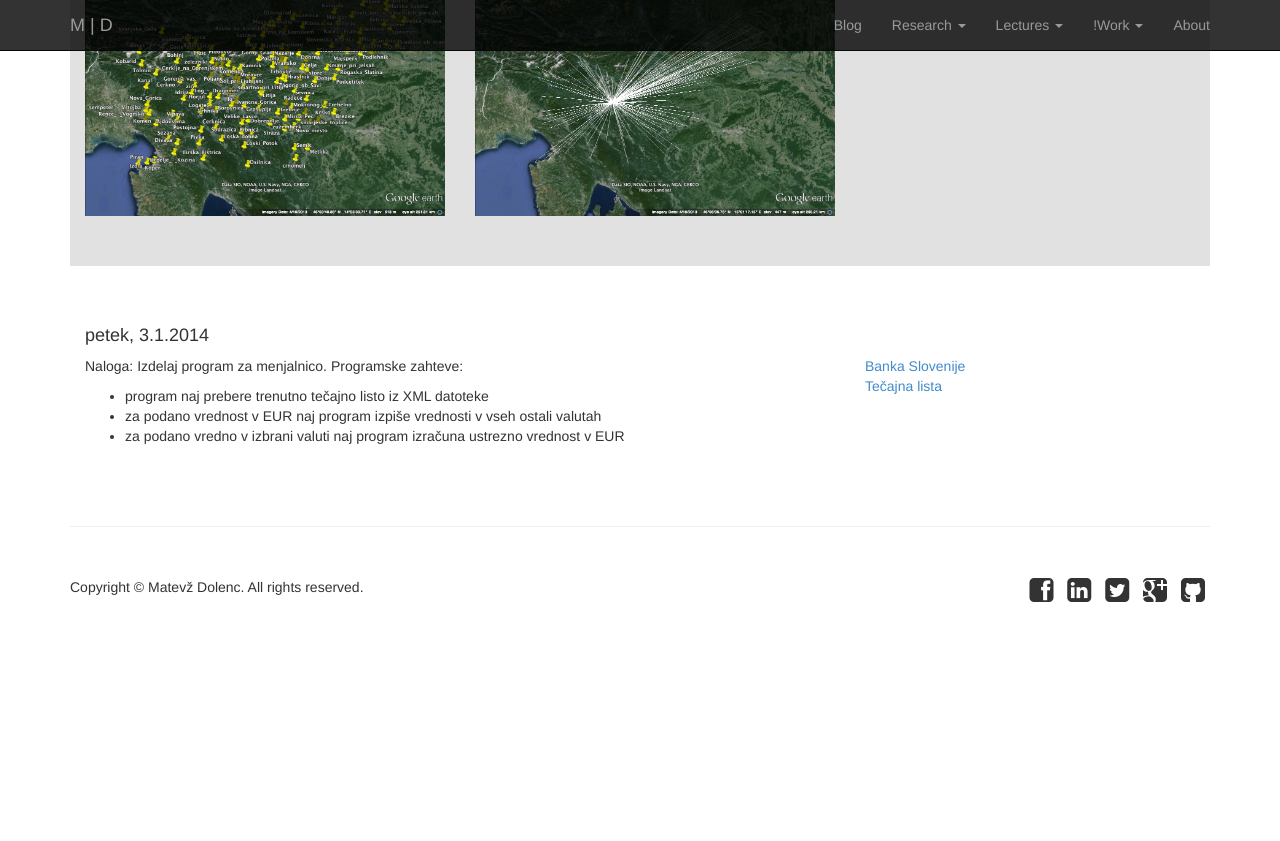
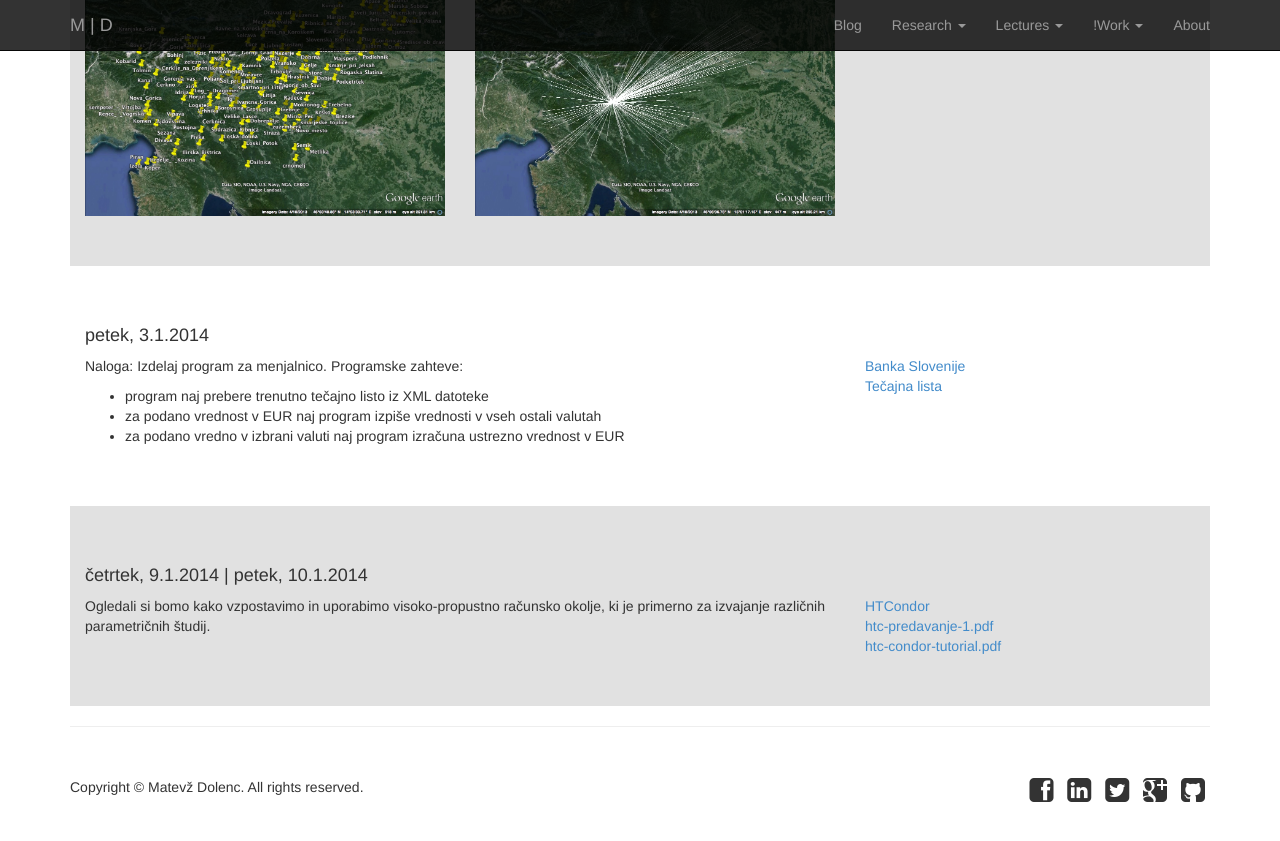
Before and after one commit to matevzdolenc/matevzdolenc.github.io, a Jekyll site: the page built from lectures/ul-fgg/gig2-aop-2013/index.html, in a window 1280 px wide and 900 px high, scrolled down 3166 px. Shown: the top 841 px of the window. Built offline with Jekyll 4.4.1, drawn with Linux system fonts in a browser that asks for light colours; Markdown is read by kramdown in place of the engine named in the settings; before the commit the page ends 3866 px from its top, so only the background shows below that.

Commit message:
dopolnjen gig2-aop-2013 za 9-10.1.2014

```diff
--- a/lectures/ul-fgg/gig2-aop-2013/index.html
+++ b/lectures/ul-fgg/gig2-aop-2013/index.html
@@ -323,4 +323,27 @@
     </div><!-- /.container -->
   </div><!-- /.section -->
 
+  <div class="section-colored">
+    <div class="container">
+      <div class="row">
+        <div class="col-lg-8 col-md-8">
+          <h4>četrtek, 9.1.2014 | petek, 10.1.2014</h4>
+        </div>
+        <div class="col-lg-4 col-md-4"></div>
+      </div><!-- /.row -->
+      <div class="row">
+        <div class="col-lg-8 col-md-8">
+          <p>Ogledali si bomo kako vzpostavimo in uporabimo visoko-propustno računsko okolje, ki je primerno za izvajanje
+            različnih parametričnih študij.</p>
+        </div>
+        <div class="col-lg-4 col-md-4">
+          <a href="http://research.cs.wisc.edu/htcondor/">HTCondor</a><br />
+          <a href="http://media.matevzdolenc.com/ul-fgg/gig2-aop-2013/htc-predavanje-1.pdf">htc-predavanje-1.pdf</a><br />
+          <a href="http://media.matevzdolenc.com/ul-fgg/gig2-aop-2013/htc-condor-tutorial.pdf">htc-condor-tutorial.pdf</a>
+        </div>
+      </div><!-- /.row -->
+    </div><!-- /.container -->
+  </div><!-- /.section -->
+
+
 </div><!-- /.container -->
--- a/lectures/ul-fgg/index.html
+++ b/lectures/ul-fgg/index.html
@@ -61,6 +61,5 @@
         <div class="col-sm-4">
         </div>
     </div><!-- /.row -->
-
   </div><!-- /.container -->
 </div><!-- /.section -->
--- a/lectures/ul-fgg/tun-aop-2013/index.html
+++ b/lectures/ul-fgg/tun-aop-2013/index.html
@@ -356,7 +356,7 @@
       <div class="row">
         <div class="col-lg-8 col-md-8">
           <p>Ogledali si bomo kako vzpostavimo in uporabimo visoko-propustno računsko okolje, ki je primerno za izvajanje
-            različnih parametričnih študij</p>
+            različnih parametričnih študij.</p>
         </div>
         <div class="col-lg-4 col-md-4">
           <a href="http://research.cs.wisc.edu/htcondor/">HTCondor</a><br />
```
